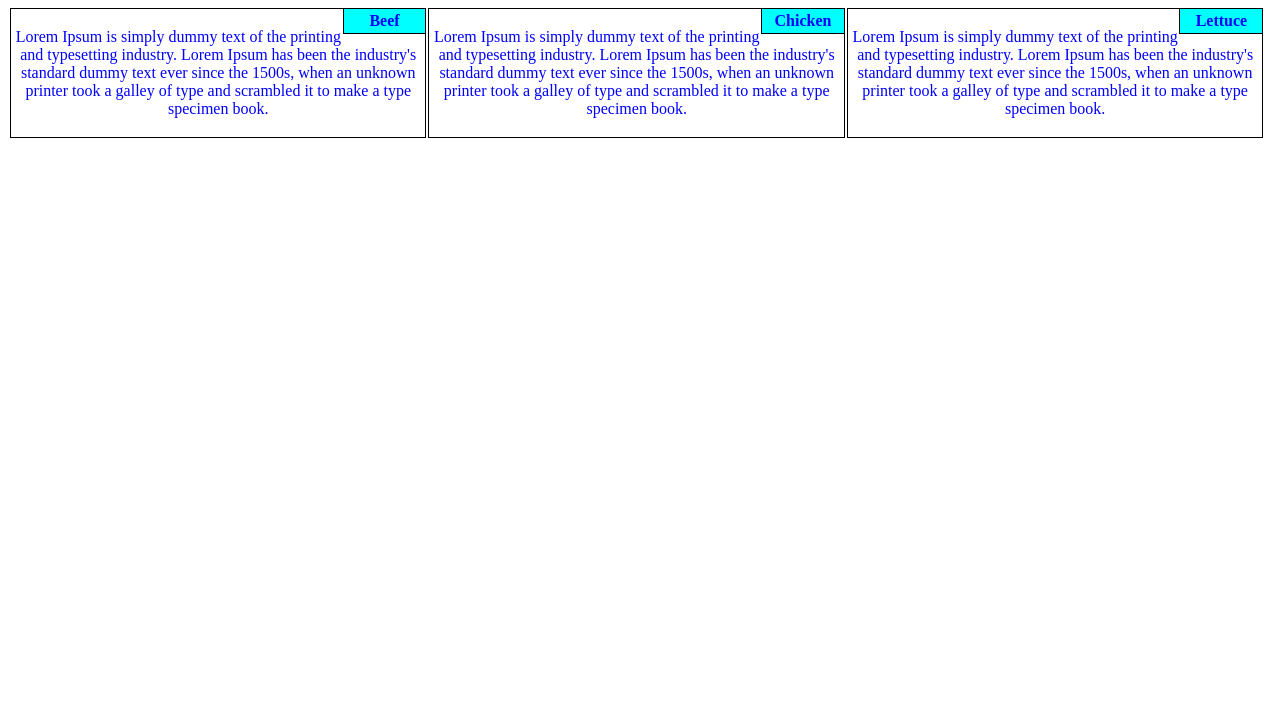
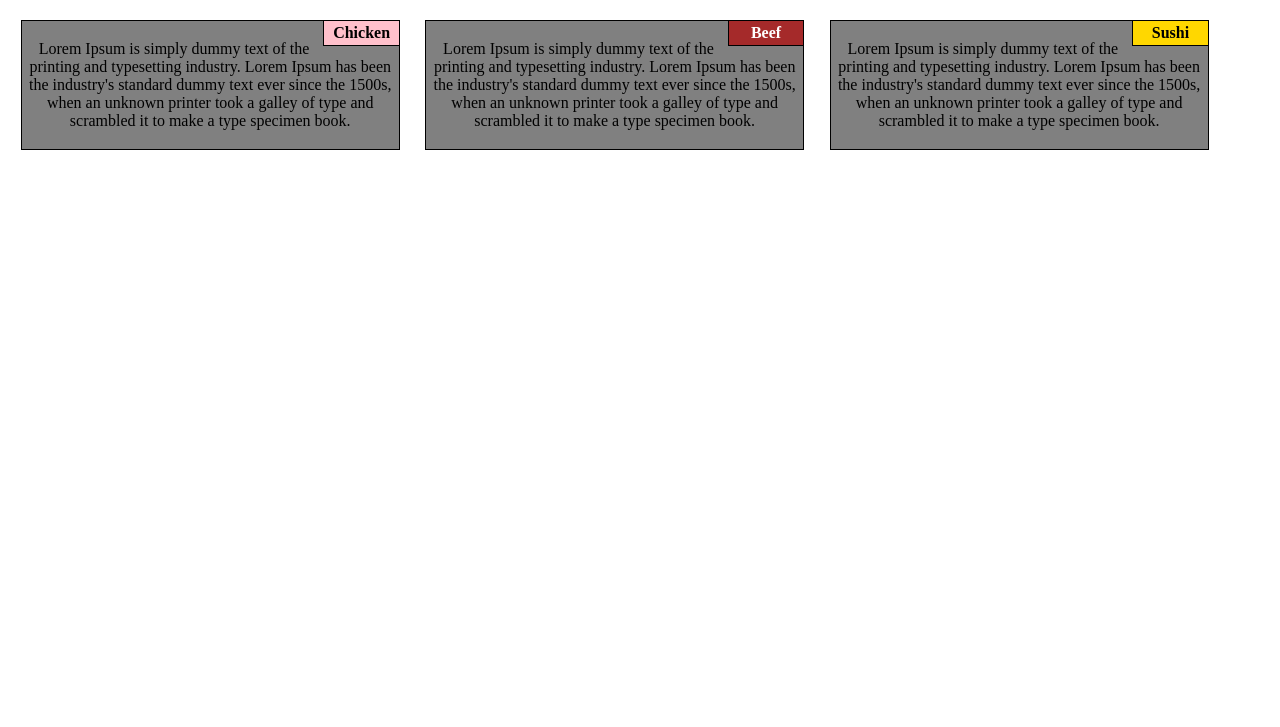
Before and after one commit to igtls/module2-solution, a plain HTML site: page index.html in a window 1280 px wide. Shown: the part 73-800 px from the top of the page. Drawn offline with Linux system fonts and the light colour scheme.

Commit message:
modify 2

```diff
--- a/css/styles.css
+++ b/css/styles.css
@@ -1,19 +1,23 @@
 * {
-	box-sizing: border-box;
+	box-sizing: border-box !important;
 	font-family: 'Times New Roman', Times, serif;
 }
 
 @media (min-width: 992px) {
 	.col-lg-4, .special {
 		float:left;
-		border: 1px solid black;
+		border: 1px solid black ;
 	}
 
 	.col-lg-4 {
-		width: 33%;
+		margin: 1%;
+		width: 30%;
+
 	}
 	.special {
-		width: 33%;
+		margin: 1%;
+		width: 30%;
+
 	}
 }
 
@@ -24,11 +28,12 @@
 	}
 
 	.col-md-6 {
-		width: 48%;
+		width: 44%;
+		margin: 3%;
 	}
 
 	.special {
-		width: 96%;
+		width: 94%;
 	}
 }
 
@@ -39,7 +44,8 @@
 	}
 
 	.col-sd-12 {
-		width: 100%;
+		width: 90%;
+		margin: 5%;
 	}
 
 }
@@ -48,7 +54,7 @@ p {
 	padding: 3px;
 	font-family: 'Times New Roman', Times, serif;
 	font-size: 16px;
-	color: blue;
+	color: black;
 	text-align: center;
 }
 
@@ -61,7 +67,7 @@ p.box {
 	top: 0px;
 	margin: 5px;
 	text-align: center;
-	border: 1px solid black;
+	border: 3px solid black;
 	width: 20%;
 	border-top: 1px;
 	border-right: 1px;
@@ -91,6 +97,21 @@ p.relative {
 
 
 
-div {
-	margin: 1px;
+#chicken p.relative {
+	background-color: pink;
+	color: black;
 }
+
+#beef p.relative {
+	background-color: brown;
+	color: white;
+}
+
+#sushi p.relative {
+	background-color: gold;
+	color: black;
+}
+
+div div {
+	background-color: gray;
+}
--- a/index.html
+++ b/index.html
@@ -1,29 +1,27 @@
 <!DOCTYPE html>
 <html>
 <head>
-	<link rel="stylesheet" href="css/styles.css">
-
-</head>
+	<link rel="stylesheet" href="css/styles.css"> </head>
 <body>
 	<h1>Our menu</h1>
 
 	<div>
-		<div class="col-lg-4 col-md-6 col-sd-12">
+		<div id="chicken" class="col-lg-4 col-md-6 col-sd-12">
+			<p class="relative"> Chicken</p>
+			<p> Lorem Ipsum is simply dummy text of the printing and typesetting industry.
+				Lorem Ipsum has been the industry's standard dummy text ever since the 1500s,
+				when an unknown printer took
+				a galley of type and scrambled it to make a type specimen book.</p>
+		</div>
+		<div id="beef" class="col-lg-4 col-md-6 col-sd-12">
 			<p class="relative"> Beef </p>
 			<p> Lorem Ipsum is simply dummy text of the printing and typesetting industry.
 				Lorem Ipsum has been the industry's standard dummy text ever since the 1500s,
 				when an unknown printer took
 				a galley of type and scrambled it to make a type specimen book.</p>
 		</div>
-		<div class="col-lg-4 col-md-6 col-sd-12">
-			<p class="relative"> Chicken </p>
-			<p> Lorem Ipsum is simply dummy text of the printing and typesetting industry.
-				Lorem Ipsum has been the industry's standard dummy text ever since the 1500s,
-				when an unknown printer took
-				a galley of type and scrambled it to make a type specimen book.</p>
-		</div>
-		<div class="special col-md-6 col-sd-12">
-			<p class="relative"> Lettuce </p>
+		<div id="sushi" class="special col-md-6 col-sd-12">
+			<p class="relative"> Sushi </p>
 			<p> Lorem Ipsum is simply dummy text of the printing and typesetting industry.
 				Lorem Ipsum has been the industry's standard dummy text ever since the 1500s,
 				when an unknown printer took
@@ -33,9 +31,4 @@
 
 	</div>
 
-</body>
-
-
-
-
-</html>
+</body></html>
```
